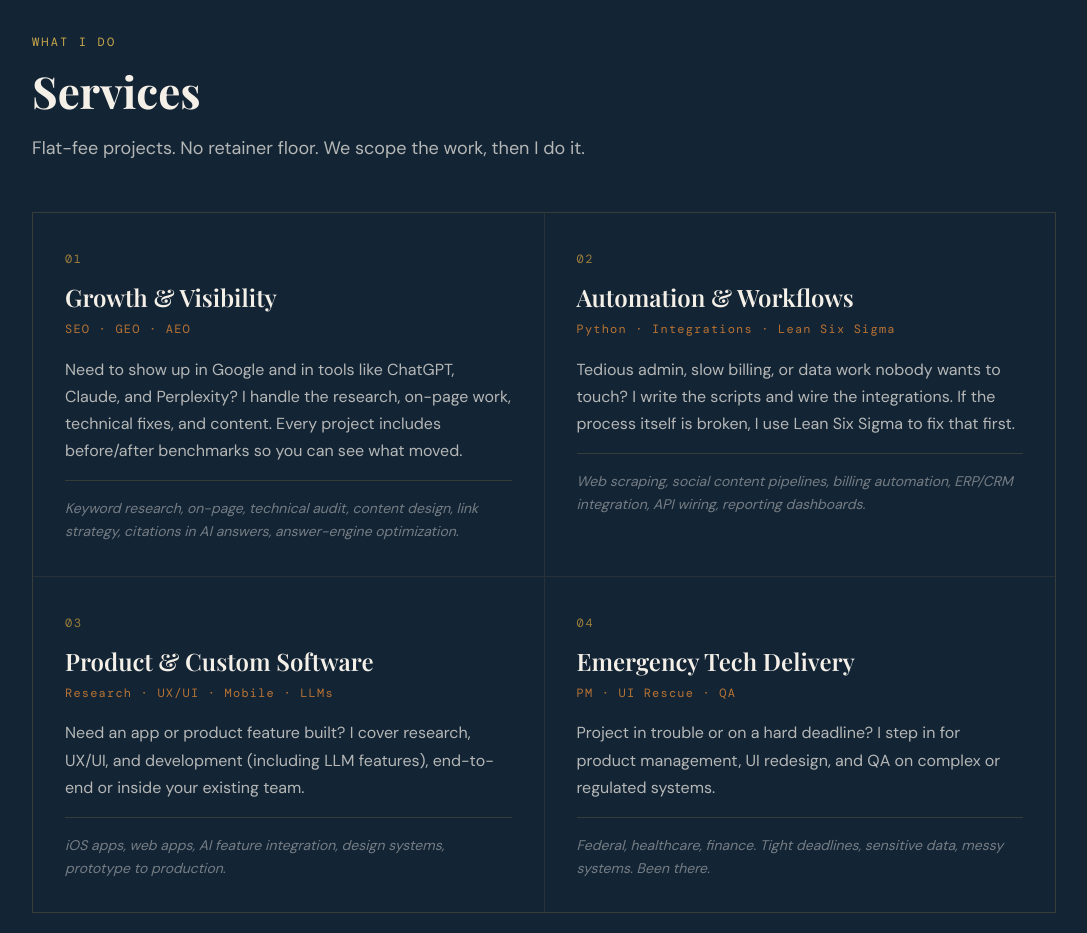
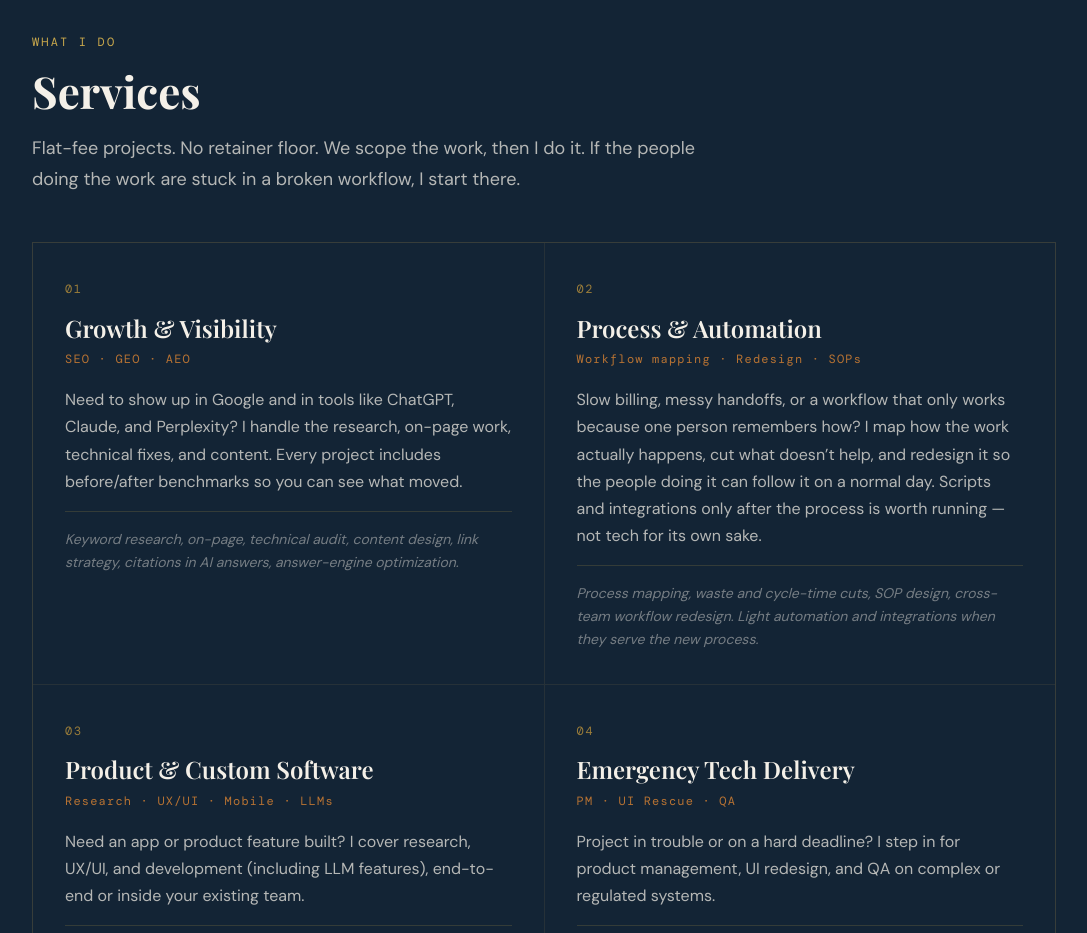
Before and after one commit to hackajesse/amilliondreams3, an Astro site: page / in a window 1280 px wide. Shown: the part 900-1833 px from the top of the page, without its empty margins (96-1183 px from the left). Built offline with nearby package versions, Linux system fonts and the light colour scheme; Astro itself is replaced by a stand-in of ours; no server answers.

Commit message:
Promote process improvement as a first-class Services pillar.
Rename Automation & Workflows to Process & Automation with human-first copy, and nudge the Services intro so broken workflows are an explicit starting point.

Co-authored-by: Cursor <cursoragent@cursor.com>

```diff
--- a/src/components/Services.astro
+++ b/src/components/Services.astro
@@ -9,12 +9,12 @@ const services = [
     detail: 'Keyword research, on-page, technical audit, content design, link strategy, citations in AI answers, answer-engine optimization.',
   },
   {
-    id: 'automation',
+    id: 'process',
     tag: '02',
-    title: 'Automation & Workflows',
-    subtitle: 'Python · Integrations · Lean Six Sigma',
-    body: 'Tedious admin, slow billing, or data work nobody wants to touch? I write the scripts and wire the integrations. If the process itself is broken, I use Lean Six Sigma to fix that first.',
-    detail: 'Web scraping, social content pipelines, billing automation, ERP/CRM integration, API wiring, reporting dashboards.',
+    title: 'Process & Automation',
+    subtitle: 'Workflow mapping · Redesign · SOPs',
+    body: 'Slow billing, messy handoffs, or a workflow that only works because one person remembers how? I map how the work actually happens, cut what doesn’t help, and redesign it so the people doing it can follow it on a normal day. Scripts and integrations only after the process is worth running — not tech for its own sake.',
+    detail: 'Process mapping, waste and cycle-time cuts, SOP design, cross-team workflow redesign. Light automation and integrations when they serve the new process.',
   },
   {
     id: 'product',
@@ -42,6 +42,7 @@ const services = [
       <h2 class="section-heading" id="services-heading">Services</h2>
       <p class="section-sub">
         Flat-fee projects. No retainer floor. We scope the work, then I do it.
+        If the people doing the work are stuck in a broken workflow, I start there.
       </p>
     </div>
 
```
